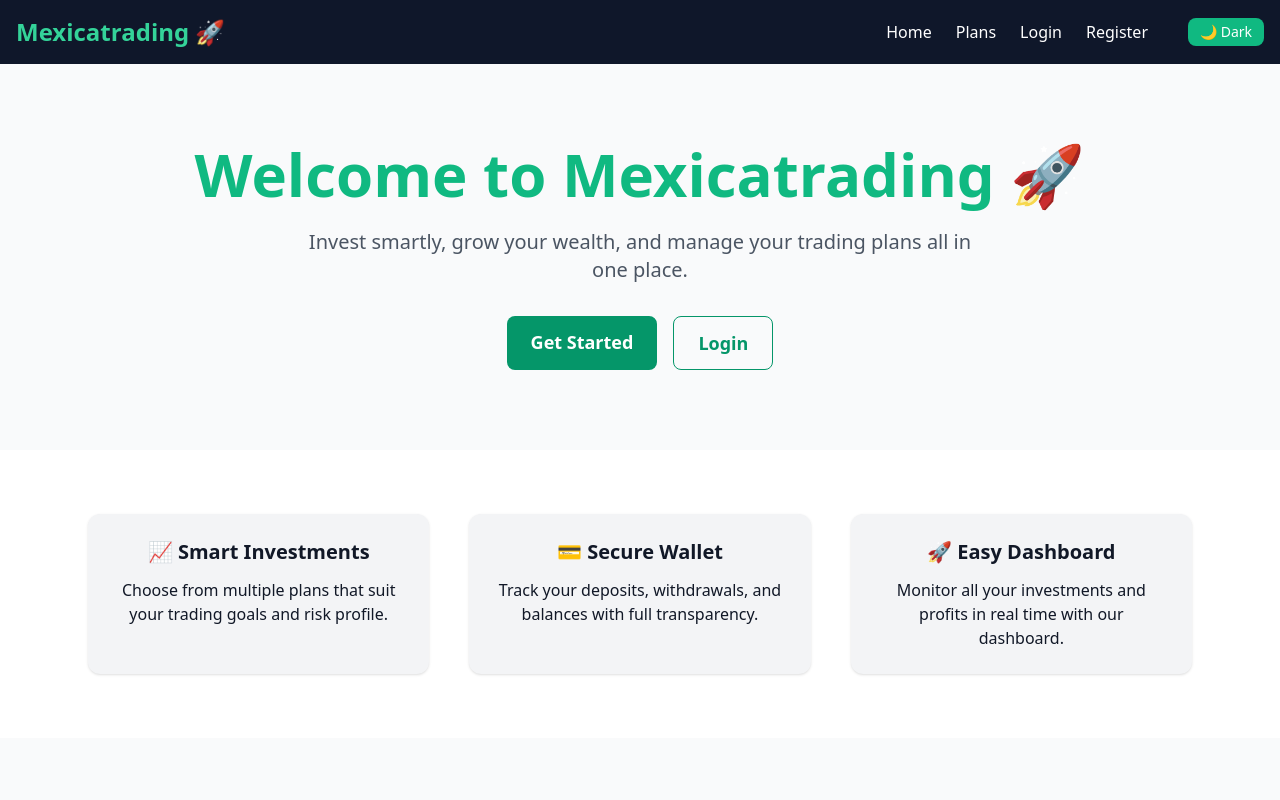
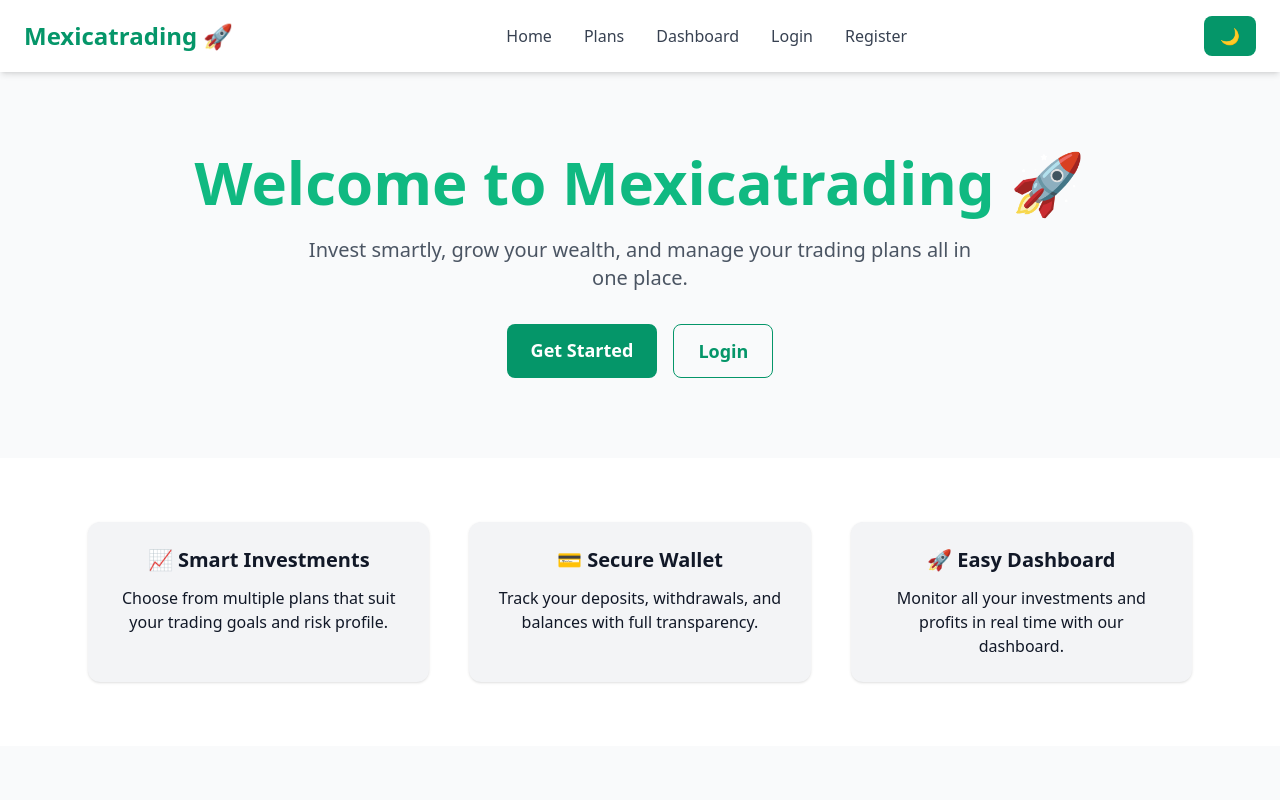
Before and after one commit to cchidiebere64-dot/Mexicatrading, a React (Vite) app: page / in a window 1280 px wide. Shown: the top 800 px of the page. Built offline with nearby package versions, Linux system fonts and the light colour scheme.

Commit message:
Update Navbar.jsx

```diff
--- a/src/components/Navbar.jsx
+++ b/src/components/Navbar.jsx
@@ -1,16 +1,11 @@
-import { Link, useNavigate } from "react-router-dom";
+import { Link } from "react-router-dom";
 import { useState, useEffect } from "react";
 
 export default function Navbar() {
   const [darkMode, setDarkMode] = useState(
     localStorage.getItem("theme") === "dark"
   );
-  const [isLoggedIn, setIsLoggedIn] = useState(
-    !!localStorage.getItem("loggedInUser")
-  );
-  const navigate = useNavigate();
 
-  // 🌙 Dark mode toggle
   useEffect(() => {
     if (darkMode) {
       document.documentElement.classList.add("dark");
@@ -21,45 +16,29 @@ export default function Navbar() {
     }
   }, [darkMode]);
 
-  // 🔐 Logout
-  const handleLogout = () => {
-    localStorage.removeItem("loggedInUser");
-    setIsLoggedIn(false);
-    navigate("/login");
-  };
+  return (
+    <nav className="bg-white dark:bg-gray-900 shadow-md sticky top-0 z-50">
+      <div className="max-w-7xl mx-auto px-6 py-4 flex justify-between items-center">
+        {/* Logo */}
+        <Link to="/" className="text-2xl font-bold text-emerald-600">
+          Mexicatrading 🚀
+        </Link>
 
-  return (
-    <nav className="bg-slate-900 dark:bg-gray-100 text-white dark:text-gray-900 p-4 flex justify-between items-center shadow-lg">
-      <h1 className="text-2xl font-bold text-emerald-400">Mexicatrading 🚀</h1>
-      <div className="flex gap-6 items-center">
-        <Link to="/" className="hover:text-emerald-400 transition">Home</Link>
-        <Link to="/plans" className="hover:text-emerald-400 transition">Plans</Link>
+        {/* Links */}
+        <div className="hidden md:flex gap-8 font-medium text-gray-700 dark:text-gray-200">
+          <Link to="/" className="hover:text-emerald-500">Home</Link>
+          <Link to="/plans" className="hover:text-emerald-500">Plans</Link>
+          <Link to="/dashboard" className="hover:text-emerald-500">Dashboard</Link>
+          <Link to="/login" className="hover:text-emerald-500">Login</Link>
+          <Link to="/register" className="hover:text-emerald-500">Register</Link>
+        </div>
 
-        {isLoggedIn ? (
-          <>
-            <Link to="/dashboard" className="hover:text-emerald-400 transition">
-              Dashboard
-            </Link>
-            <button
-              onClick={handleLogout}
-              className="text-red-400 hover:text-red-600 transition"
-            >
-              Logout
-            </button>
-          </>
-        ) : (
-          <>
-            <Link to="/login" className="hover:text-emerald-400 transition">Login</Link>
-            <Link to="/register" className="hover:text-emerald-400 transition">Register</Link>
-          </>
-        )}
-
-        {/* 🌙☀️ Toggle */}
+        {/* Dark Mode Toggle */}
         <button
           onClick={() => setDarkMode(!darkMode)}
-          className="ml-4 bg-emerald-500 text-white dark:text-white px-3 py-1 rounded-lg text-sm hover:bg-emerald-600 transition"
+          className="ml-6 px-4 py-2 rounded-lg bg-emerald-600 text-white hover:bg-emerald-700 transition"
         >
-          {darkMode ? "☀️ Light" : "🌙 Dark"}
+          {darkMode ? "☀️" : "🌙"}
         </button>
       </div>
     </nav>
```
